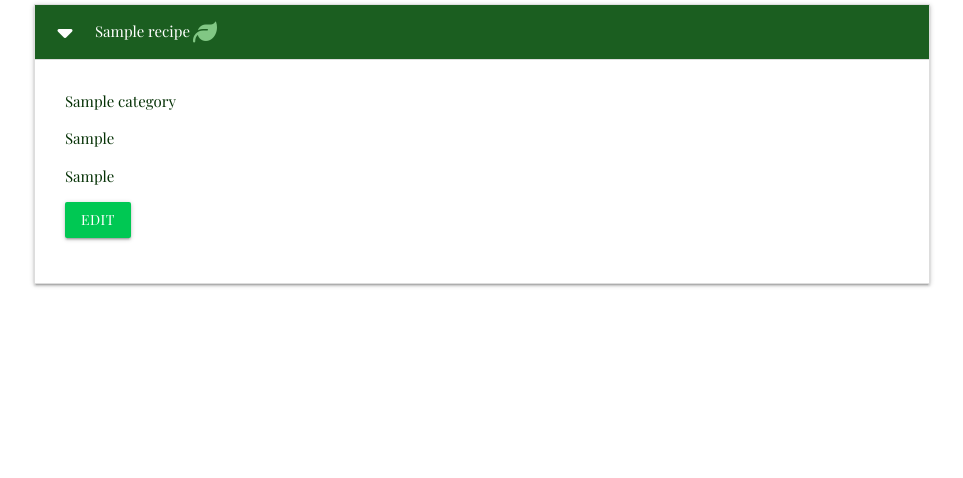
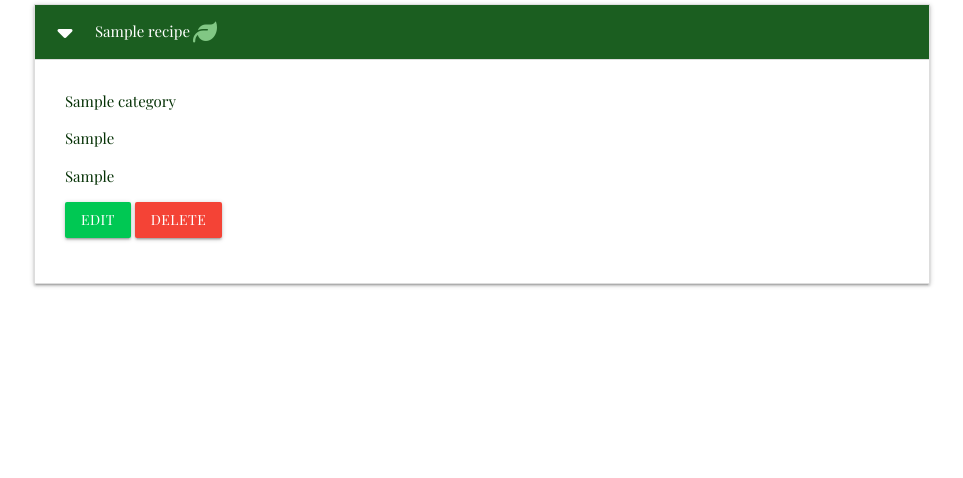
Before and after one commit to CarylThom/AllVeggie, a Flask app: page / in a window 1280 px wide, after a click that opens the changed part. Shown: the part 229-707 px from the top of the page, without its empty margins (158-1121 px from the left). Run offline with Flask 2, Linux system fonts and the light colour scheme; tables that the repository leaves empty hold one stand-in row (values such as "Sample post"); some libraries are stand-ins or nearby versions.

Commit message:
Add delete function to recipes

```diff
--- a/taskmanager/routes.py
+++ b/taskmanager/routes.py
@@ -72,3 +72,11 @@ def edit_recipe(recipe_id):
         category_id=request.form.get("category_id")
         db.session.commit()
     return render_template("edit_recipe.html", recipe=recipe, categories=categories)
+
+
+@app.route("/delete_recipe/<int:recipe_id>")
+def delete_recipe(recipe_id):
+    recipe = Recipe.query.get_or_404(recipe_id)
+    db.session.delete(recipe)
+    db.session.commit()
+    return redirect(url_for("home"))
--- a/taskmanager/templates/recipes.html
+++ b/taskmanager/templates/recipes.html
@@ -27,6 +27,7 @@
             <p>{{ recipe.recipe_method }}</p>
             <p>
                 <a href="{{ url_for('edit_recipe', recipe_id=recipe.id) }}" class="btn green accent-4">Edit</a>
+                <a href="{{ url_for('delete_recipe', recipe_id=recipe.id) }}" class="btn red">Delete</a>
             </p>
         </div>
     </li>
```
